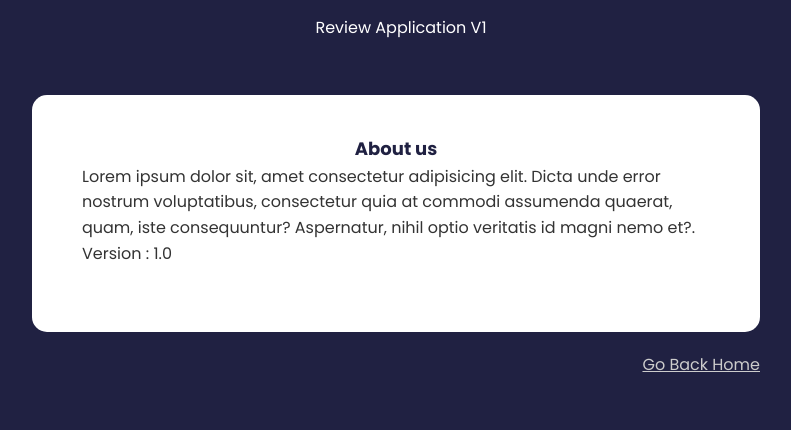
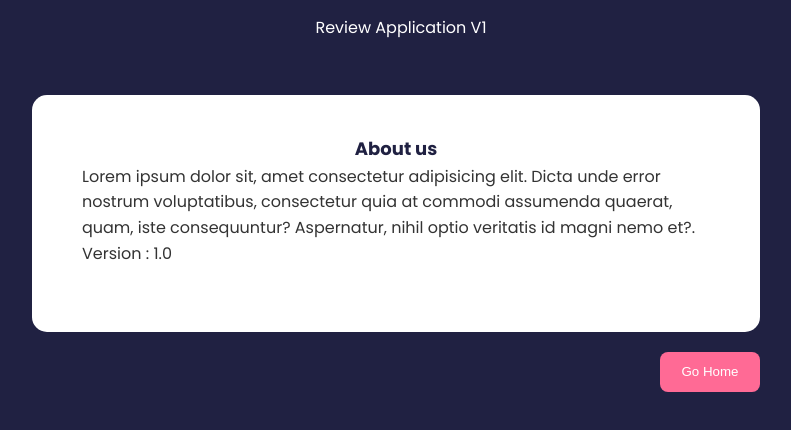
Before and after one commit to Janeirungu01/reviews-web-app, a React (Vite) app: page /about in a window 1280 px wide. Shown: the top 430 px of the page, without its empty margins (244-1035 px from the left). Built offline with nearby package versions, Linux system fonts and the light colour scheme.

Commit message:
feat: add react routes to all components

```diff
--- a/src/App.jsx
+++ b/src/App.jsx
@@ -16,7 +16,7 @@ function App() {
 
     <Router>
       <Routes>
-        <Route path= '/home' element={<Home />} />
+        <Route path= '/' element={<Home />} />
         <Route path= '/about' element={<About />} />
         <Route path= '/review' element={<Review />} />
       </Routes>
--- a/src/components/Button.jsx
+++ b/src/components/Button.jsx
@@ -1,8 +1,9 @@
 
-function Button({children, variant, type, isDisabled, onClick}) {
+function Button({children, variant, type, isDisabled}) {
+
   return (
     <>
-      <button type={type} disabled={isDisabled} onClick={onClick} className={`btn btn-${variant}`}>
+      <button type={type} disabled={isDisabled} className={`btn btn-${variant}`}>
       {children}
       </button>
     </>
--- a/src/components/Pages/About.jsx
+++ b/src/components/Pages/About.jsx
@@ -1,4 +1,6 @@
-import { Link } from "react-router-dom"
+import { Link } from "react-router-dom";
+import Button from "../Button";
+
 
 function About() {
   return (
@@ -12,7 +14,7 @@ function About() {
 
         </div>
         <p className='about-link'>
-              <Link to="/">Go Back Home</Link>
+              <Link to="/"><Button type='button' variant='secondary' >Go Home</Button></Link>
           </p>
       </div>
 
--- a/src/components/Pages/Home.jsx
+++ b/src/components/Pages/Home.jsx
@@ -1,8 +1,8 @@
 import Button from "../Button"
-import { useNavigate } from "react-router-dom"
+import { Link } from "react-router-dom"
+import { FaQuestionCircle } from "react-icons/fa"
 
 function Home() {
-  const navigate = useNavigate()
 
   return (
     <>
@@ -12,7 +12,13 @@ function Home() {
         <p>Thankyou for using our product</p>
         <p>We would like you to review about your experience with us.</p>
         <br /> <br />
-        <Button type='button' variant='secondary' onclick={() => navigate('/review')}>Review</Button>
+        <Link to="/review"><Button type='button' variant='secondary' >Review</Button></Link>
+
+      </div>
+      <div className="about-link">
+        <Link to="/about">
+          <FaQuestionCircle size={40} />
+        </Link>
       </div>
     </div>
 
--- a/src/components/Pages/Review.jsx
+++ b/src/components/Pages/Review.jsx
@@ -6,6 +6,7 @@ import ReviewForm from '../ReviewForm'
 import ReviewList from '../ReviewList'
 import ReviewStats from '../ReviewStats'
 import { Link } from 'react-router-dom';
+import Button from '../Button';
 
 function Review() {
   const [review, setReview] = useState(data)
@@ -32,7 +33,7 @@ function Review() {
             <ReviewList reviews={review} deleteReview={deleteReview} />
             </div>
             <p className='about-link'>
-              <Link to="/">Go Back Home</Link>
+              <Link to="/"><Button type='button' variant='secondary' >Go Back Home</Button></Link>
             </p>
     </>
   )
```
